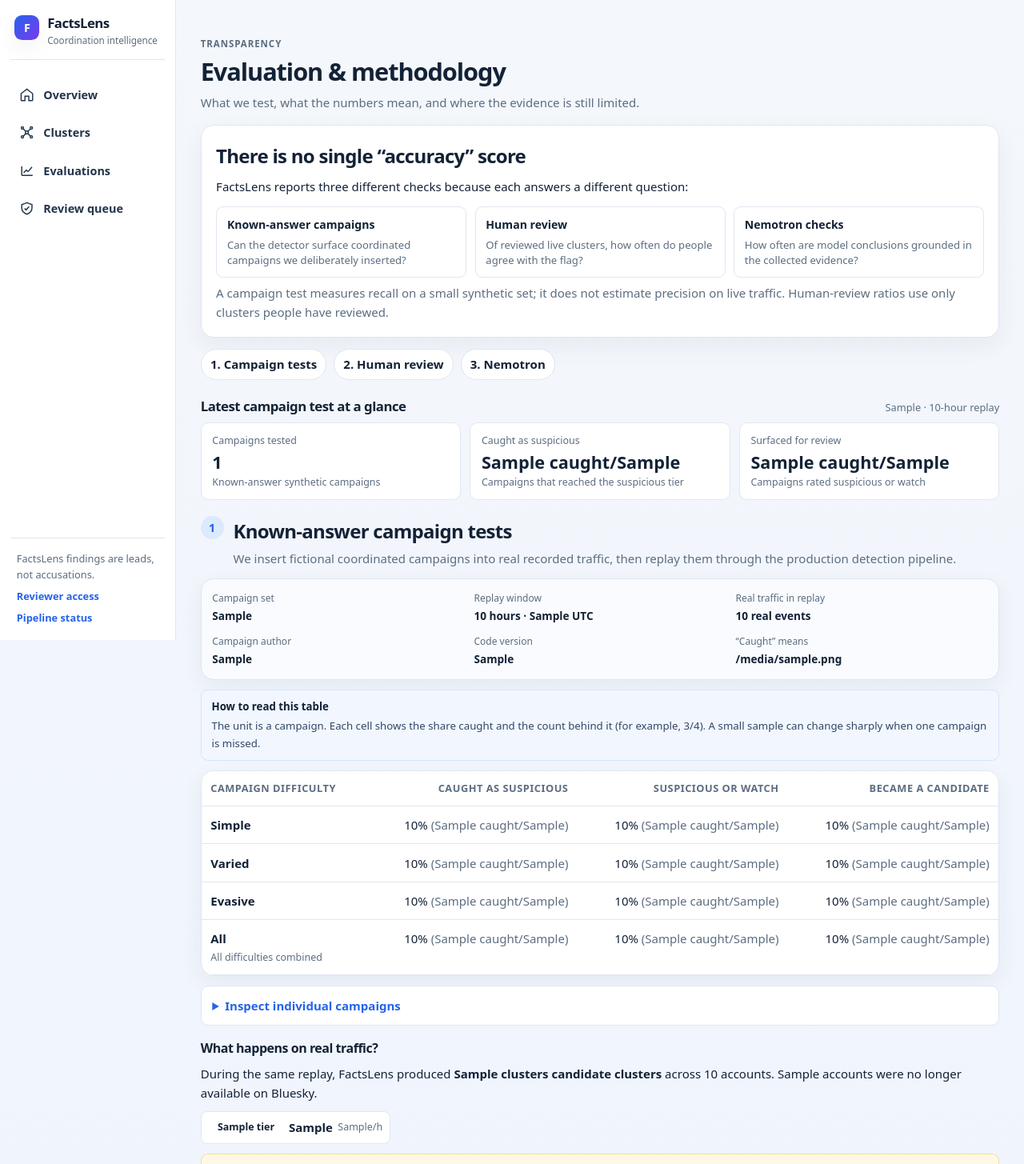
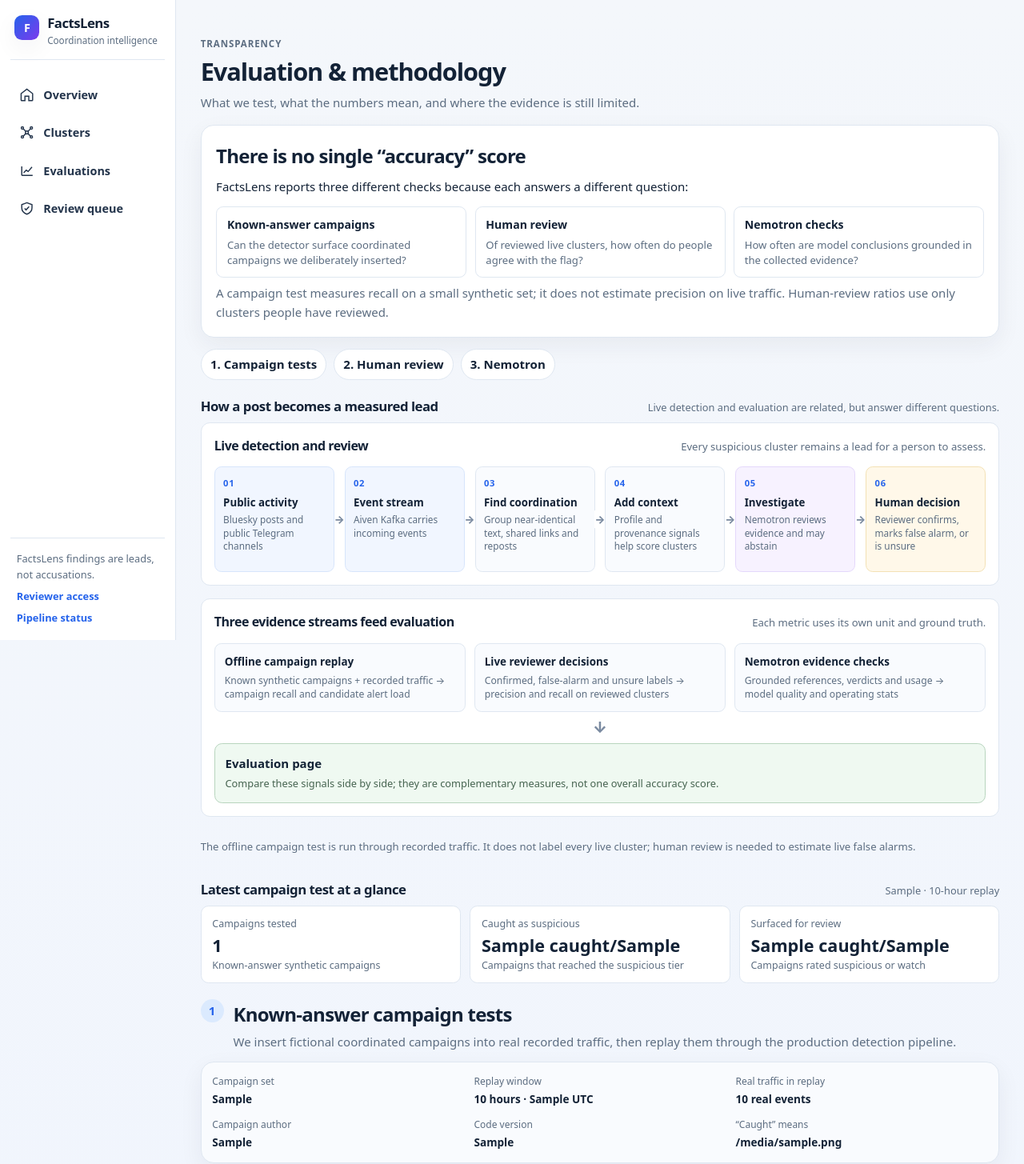
Before and after one commit to SebastiaanVryens/Junction2026, a FastAPI app: template src/factslens/api/templates/metrics.html in a window 1280 px wide. Shown: the top 1455 px of the page at 80% size. Run offline with FastAPI, Linux system fonts and the light colour scheme; the template is opened without the code that fills it: most values are stand-ins (such as "Sample title", 1, 10 or a date in 2020); parts of the project's set-up code (start-up, migrations or seed data) failed here and were passed over; some libraries are stand-ins or nearby versions.

Commit message:
some small visualization in evaluation

```diff
--- a/src/factslens/api/templates/base.html
+++ b/src/factslens/api/templates/base.html
@@ -662,6 +662,86 @@
     .eval-definitions { display: grid; grid-template-columns: repeat(3, minmax(0, 1fr)); gap: 0.6rem; margin: 0.8rem 0; }
     .eval-footnote { margin: 0.65rem 0; color: var(--muted); font-size: 0.82rem; }
 
+    .system-map { display: grid; gap: 1rem; margin: 0; }
+    .map-lane { padding: 1rem; border: 1px solid var(--line); border-radius: 0.7rem; background: #fff; }
+    .map-lane-heading { display: flex; flex-wrap: wrap; align-items: baseline; justify-content: space-between; gap: 0.3rem 0.8rem; }
+    .map-lane-heading h3 { margin: 0; }
+    .map-lane-heading p { margin: 0; color: var(--muted); font-size: 0.82rem; }
+    .map-steps {
+      display: grid;
+      grid-template-columns: repeat(6, minmax(0, 1fr));
+      gap: 0.8rem;
+      margin: 0.8rem 0 0;
+      padding: 0;
+      list-style: none;
+      counter-reset: mapstep;
+    }
+
+    .map-step {
+      position: relative;
+      min-width: 0;
+      min-height: 132px;
+      padding: 0.65rem 0.65rem 0.7rem;
+      border: 1px solid var(--line);
+      border-radius: 0.55rem;
+      background: #f9fbfe;
+      counter-increment: mapstep;
+    }
+
+    .map-step::before {
+      content: counter(mapstep, decimal-leading-zero);
+      display: block;
+      margin-bottom: 0.45rem;
+      color: var(--primary);
+      font-size: 0.7rem;
+      font-weight: 800;
+      letter-spacing: 0.06em;
+    }
+
+    .map-step:not(:last-child)::after {
+      content: "→";
+      position: absolute;
+      z-index: 1;
+      top: 50%;
+      right: -0.75rem;
+      width: 0.7rem;
+      transform: translateY(-50%);
+      background: #fff;
+      color: #7a8aa0;
+      font-size: 0.85rem;
+      font-weight: 800;
+      text-align: center;
+    }
+
+    .map-step strong, .map-step span { display: block; }
+    .map-step strong { font-size: 0.83rem; line-height: 1.3; }
+    .map-step span { margin-top: 0.25rem; color: var(--muted); font-size: 0.74rem; line-height: 1.4; }
+    .map-step.source { background: #f1f6ff; border-color: #d7e5fb; }
+    .map-step.model { background: #f7f2ff; border-color: #e4d8fb; }
+    .map-step.review { background: #fff8e9; border-color: #f3e1b5; }
+
+    .map-inputs {
+      display: grid;
+      grid-template-columns: repeat(3, minmax(0, 1fr));
+      gap: 0.65rem;
+      margin-top: 0.8rem;
+    }
+
+    .map-input {
+      padding: 0.75rem;
+      border: 1px solid var(--line);
+      border-radius: 0.55rem;
+      background: #f9fbfe;
+    }
+
+    .map-input strong, .map-input span { display: block; }
+    .map-input strong { font-size: 0.84rem; }
+    .map-input span { margin-top: 0.2rem; color: var(--muted); font-size: 0.76rem; line-height: 1.45; }
+    .map-converge { margin: 0.25rem 0; color: #7a8aa0; text-align: center; font-size: 1.2rem; font-weight: 800; }
+    .map-output { padding: 0.8rem; border: 1px solid #b8d5be; border-radius: 0.6rem; background: #eff9f1; }
+    .map-output strong { display: block; }
+    .map-output span { color: #466350; font-size: 0.8rem; }
+
     :focus-visible {
       outline: 3px solid #93c5fd;
       outline-offset: 2px;
@@ -683,6 +763,9 @@
       .nav-link.active { box-shadow: inset 0 -3px #2563eb; }
       .sidebar-bottom { display: none; }
       .page-shell { padding-top: 1.15rem; }
+      .map-steps { grid-template-columns: repeat(3, minmax(0, 1fr)); }
+      .map-step:nth-child(3)::after { content: "↓"; top: auto; right: 50%; bottom: -0.8rem; transform: none; }
+      .map-step:nth-child(6)::after { content: none; }
     }
 
     @media (max-width: 560px) {
@@ -694,6 +777,9 @@
       .page-shell { padding-inline: 0.8rem; }
       .eval-method-grid, .eval-kpi-grid, .eval-kpi-grid-small, .eval-definitions { grid-template-columns: 1fr; }
       .eval-context { grid-template-columns: repeat(2, minmax(0, 1fr)); }
+      .map-steps, .map-inputs { grid-template-columns: 1fr; }
+      .map-step { min-height: 0; }
+      .map-step:not(:last-child)::after { content: "↓"; top: auto; right: 50%; bottom: -0.8rem; transform: none; }
     }
   </style>
 </head>
--- a/src/factslens/api/templates/metrics.html
+++ b/src/factslens/api/templates/metrics.html
@@ -27,6 +27,44 @@
     <a class="filter-pill" href="#human-review">2. Human review</a>
     <a class="filter-pill" href="#nemotron">3. Nemotron</a>
   </nav>
+</section>
+
+<section class="page-section" aria-labelledby="evidence-map-heading">
+  <div class="section-heading">
+    <h2 id="evidence-map-heading">How a post becomes a measured lead</h2>
+    <span class="muted">Live detection and evaluation are related, but answer different questions.</span>
+  </div>
+  <figure class="system-map">
+    <div class="map-lane">
+      <div class="map-lane-heading">
+        <h3>Live detection and review</h3>
+        <p>Every suspicious cluster remains a lead for a person to assess.</p>
+      </div>
+      <ol class="map-steps" aria-label="Live detection flow">
+        <li class="map-step source"><strong>Public activity</strong><span>Bluesky posts and public Telegram channels</span></li>
+        <li class="map-step source"><strong>Event stream</strong><span>Aiven Kafka carries incoming events</span></li>
+        <li class="map-step"><strong>Find coordination</strong><span>Group near-identical text, shared links and reposts</span></li>
+        <li class="map-step"><strong>Add context</strong><span>Profile and provenance signals help score clusters</span></li>
+        <li class="map-step model"><strong>Investigate</strong><span>Nemotron reviews evidence and may abstain</span></li>
+        <li class="map-step review"><strong>Human decision</strong><span>Reviewer confirms, marks false alarm, or is unsure</span></li>
+      </ol>
+    </div>
+
+    <div class="map-lane">
+      <div class="map-lane-heading">
+        <h3>Three evidence streams feed evaluation</h3>
+        <p>Each metric uses its own unit and ground truth.</p>
+      </div>
+      <div class="map-inputs">
+        <div class="map-input"><strong>Offline campaign replay</strong><span>Known synthetic campaigns + recorded traffic → campaign recall and candidate alert load</span></div>
+        <div class="map-input"><strong>Live reviewer decisions</strong><span>Confirmed, false-alarm and unsure labels → precision and recall on reviewed clusters</span></div>
+        <div class="map-input"><strong>Nemotron evidence checks</strong><span>Grounded references, verdicts and usage → model quality and operating stats</span></div>
+      </div>
+      <div class="map-converge" aria-hidden="true">↓</div>
+      <div class="map-output"><strong>Evaluation page</strong><span>Compare these signals side by side; they are complementary measures, not one overall accuracy score.</span></div>
+    </div>
+    <figcaption class="eval-footnote">The offline campaign test is run through recorded traffic. It does not label every live cluster; human review is needed to estimate live false alarms.</figcaption>
+  </figure>
 </section>
 
 {% if result %}
@@ -64,6 +102,7 @@
       <p>We insert fictional coordinated campaigns into real recorded traffic, then replay them through the production detection pipeline.</p>
     </div>
   </div>
+
   {% if result %}
   <div class="panel eval-context">
     <div><span>Campaign set</span><strong>{{ result.run.campaign_set }}</strong></div>
```
